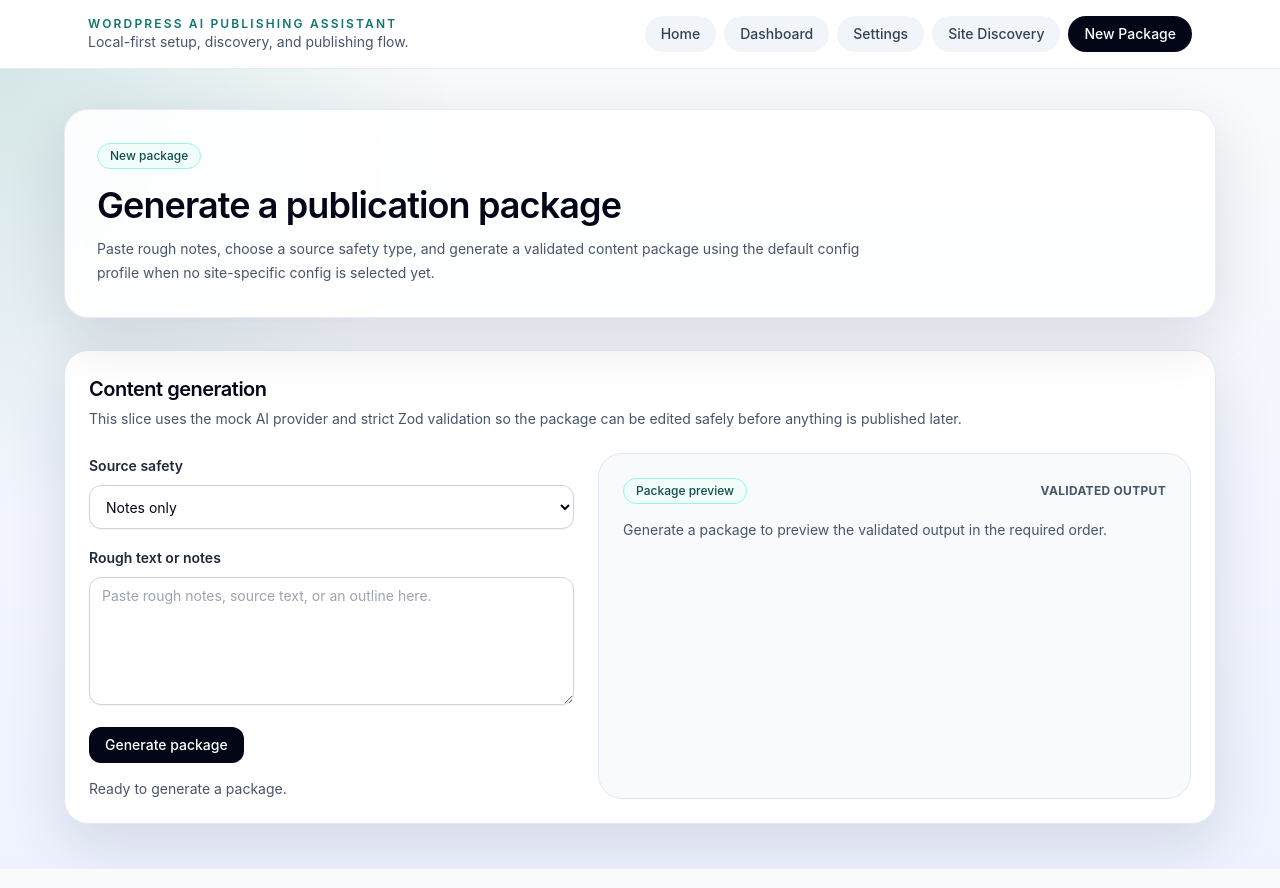
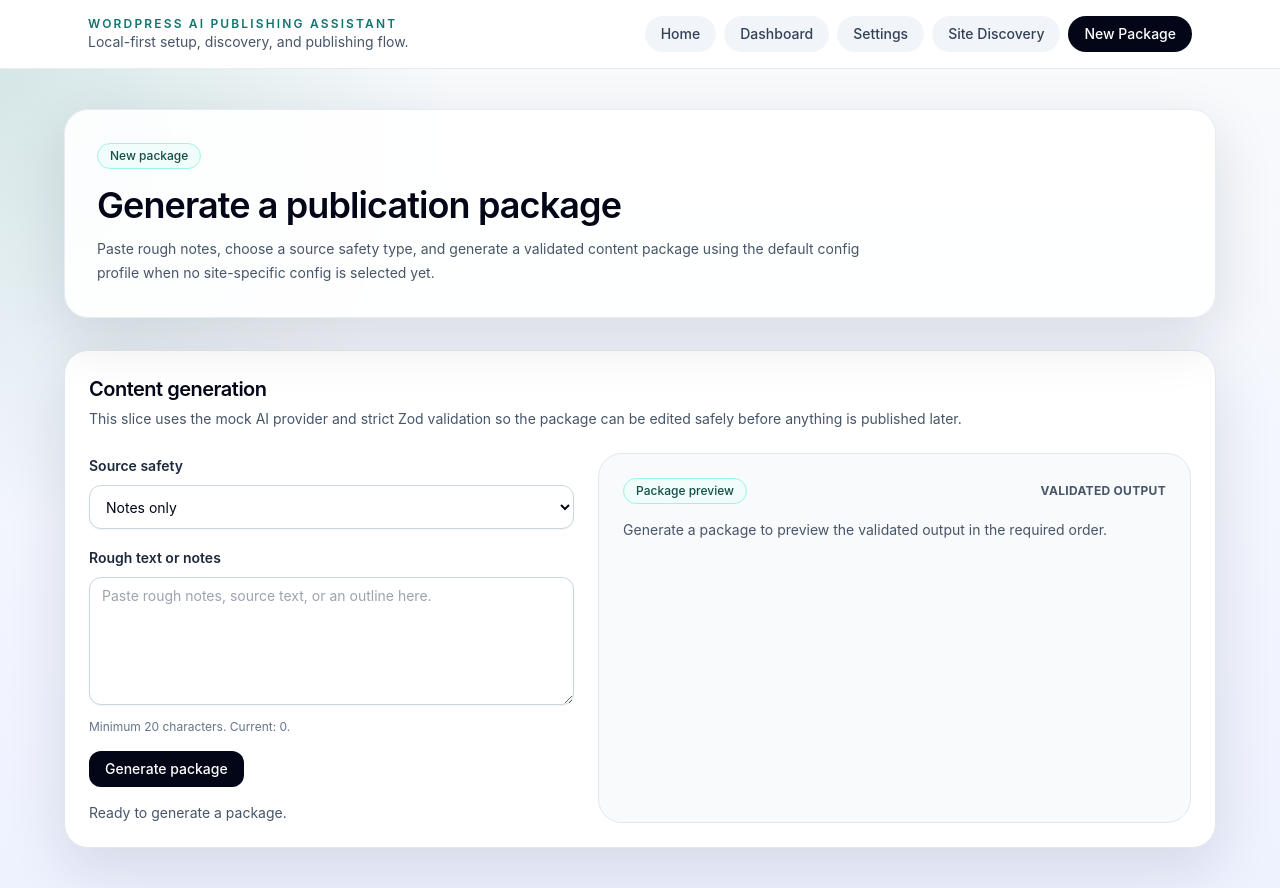
Before and after one commit to s2925534/wordpress-ai-publisher, a Next.js app in the folder apps/web/: page /new-package in a window 1280 px wide. Built offline with nearby package versions, Linux system fonts and the light colour scheme.

Commit message:
fix: make package generation validation visible

```diff
--- a/apps/web/app/new-package/package-client.tsx
+++ b/apps/web/app/new-package/package-client.tsx
@@ -32,8 +32,14 @@ export function NewPackageClient({ defaultSiteKey, defaultContentProfileKey }: P
   const [generated, setGenerated] = useState<GeneratedPackageResponse | null>(null);
   const [message, setMessage] = useState('Ready to generate a package.');
   const [isSubmitting, setIsSubmitting] = useState(false);
+  const trimmedInputLength = inputText.trim().length;
 
   async function handleGenerate() {
+    if (trimmedInputLength < 20) {
+      setMessage(`Add at least ${20 - trimmedInputLength} more character${20 - trimmedInputLength === 1 ? '' : 's'} before generating.`);
+      return;
+    }
+
     setIsSubmitting(true);
     setMessage('Generating package...');
 
@@ -95,9 +101,12 @@ export function NewPackageClient({ defaultSiteKey, defaultContentProfileKey }: P
             onChange={(event) => setInputText(event.target.value)}
             placeholder="Paste rough notes, source text, or an outline here."
           />
+          <p className="text-xs text-slate-500">
+            Minimum 20 characters. Current: {trimmedInputLength}.
+          </p>
         </div>
 
-        <Button onClick={handleGenerate} disabled={isSubmitting || inputText.trim().length < 20}>
+        <Button onClick={handleGenerate} disabled={isSubmitting}>
           {isSubmitting ? 'Generating...' : 'Generate package'}
         </Button>
 
```
